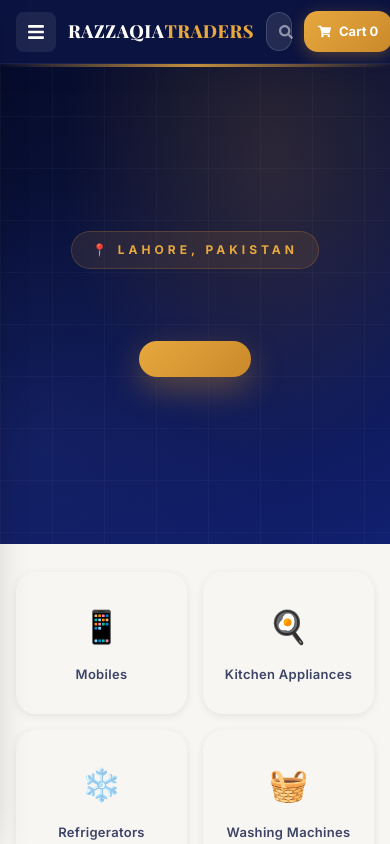
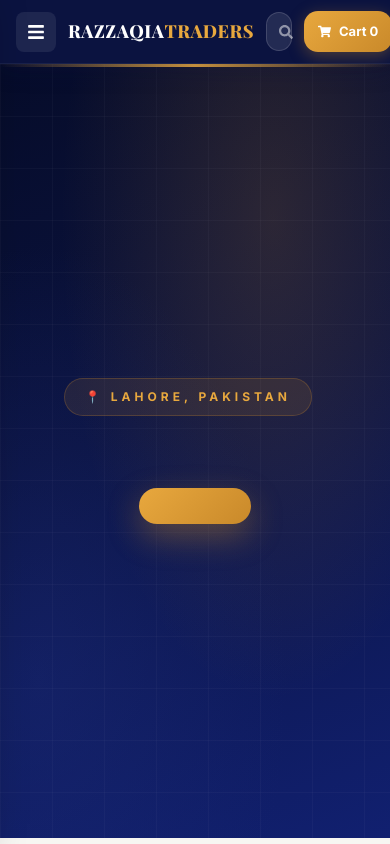
Before and after one commit to tayyab5050j-ai/razzaqia-traders, a React (Vite) app: page / in a window 390 px wide. Shown: the top 844 px of the page. Built offline with nearby package versions, Linux system fonts and the light colour scheme; no server answers; the database is empty.

Commit message:
Complete update

```diff
--- a/src/index.css
+++ b/src/index.css
@@ -235,7 +235,9 @@ body {
 /* ─── HERO ───────────────────────────────────────────────── */
 .hero {
   position: relative;
-  height: 600px;
+  height: calc(100vh - 70px);
+  min-height: 560px;
+  max-height: 800px;
   display: flex;
   align-items: center;
   justify-content: space-between;
@@ -246,39 +248,6 @@ body {
     linear-gradient(160deg, #060C2A 0%, #0B1340 45%, #112070 100%);
   color: white;
   padding: 0 64px;
-}
-
-/* ─── HERO IMAGE (desktop right side) ───────────────────── */
-.hero-image {
-  flex-shrink: 0;
-  width: 420px;
-  height: 100%;
-  display: flex;
-  align-items: center;
-  justify-content: flex-end;
-  position: relative;
-  z-index: 1;
-}
-.hero-image img {
-  width: 100%;
-  height: 520px;
-  object-fit: contain;
-  filter: drop-shadow(0 24px 48px rgba(0,0,0,0.35));
-}
-
-@media (max-width: 768px) {
-  .hero {
-    height: 480px;
-    padding: 0 24px;
-    justify-content: center;
-    text-align: center;
-  }
-  .hero-image { display: none; }
-  .hero-content { max-width: 100%; text-align: center; }
-  .hero h1 { font-size: clamp(32px, 8vw, 52px); }
-  .hero-description { font-size: 15px; margin-top: 16px; }
-  .hero-buttons { margin-top: 28px; }
-  .shop-btn { padding: 14px 36px; font-size: 15px; }
 }
 
 /* Subtle grid overlay */
```
